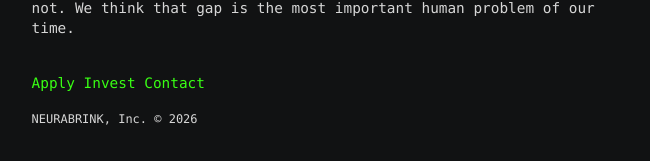
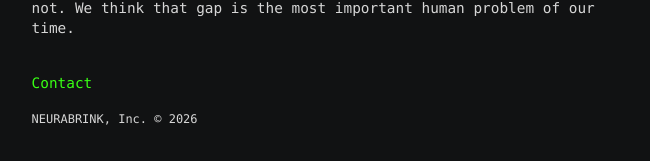
Before and after one commit to chbayah-sudo/brink, a Next.js app: page / in a window 1280 px wide. Shown: the part 221-382 px from the top of the page, without its empty margins (306-956 px from the left). Built offline with nearby package versions, Linux system fonts and the light colour scheme.

Commit message:
Remove mailto links for Apply and Invest
Removed 'Apply' and 'Invest' mailto links from the page.

```diff
--- a/src/app/page.tsx
+++ b/src/app/page.tsx
@@ -32,8 +32,6 @@ export default function Home() {
           ))}
           <p>
             <br />
-            <a href="mailto:contact@neurabrink.bio?subject=Joining%20Brink">Apply</a>{" "}
-            <a href="mailto:contact@neurabrink.bio?subject=Investing%20in%20Brink">Invest</a>{" "}
             <a href="mailto:contact@neurabrink.bio">Contact</a>
           </p>
           <p>
```
